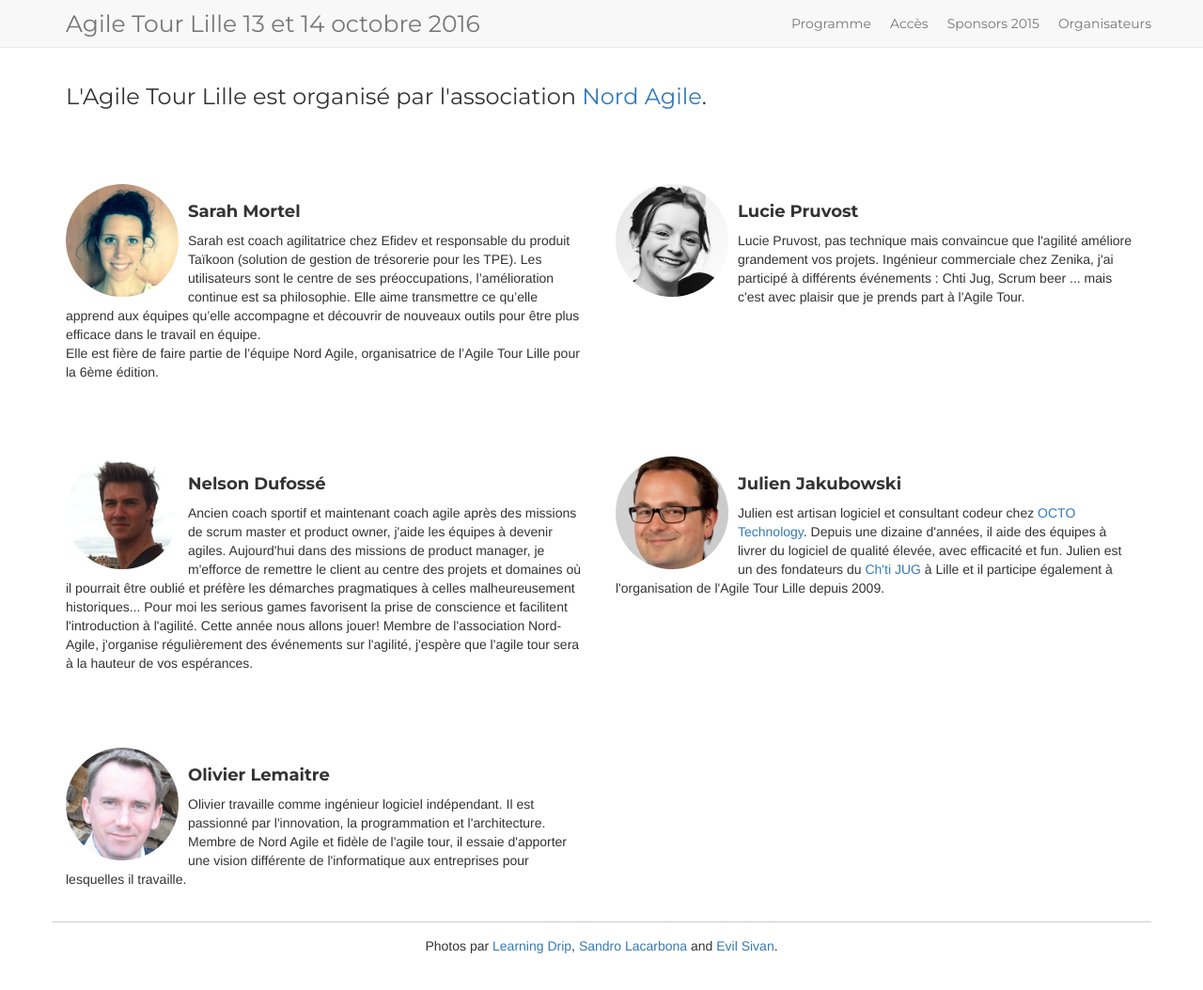
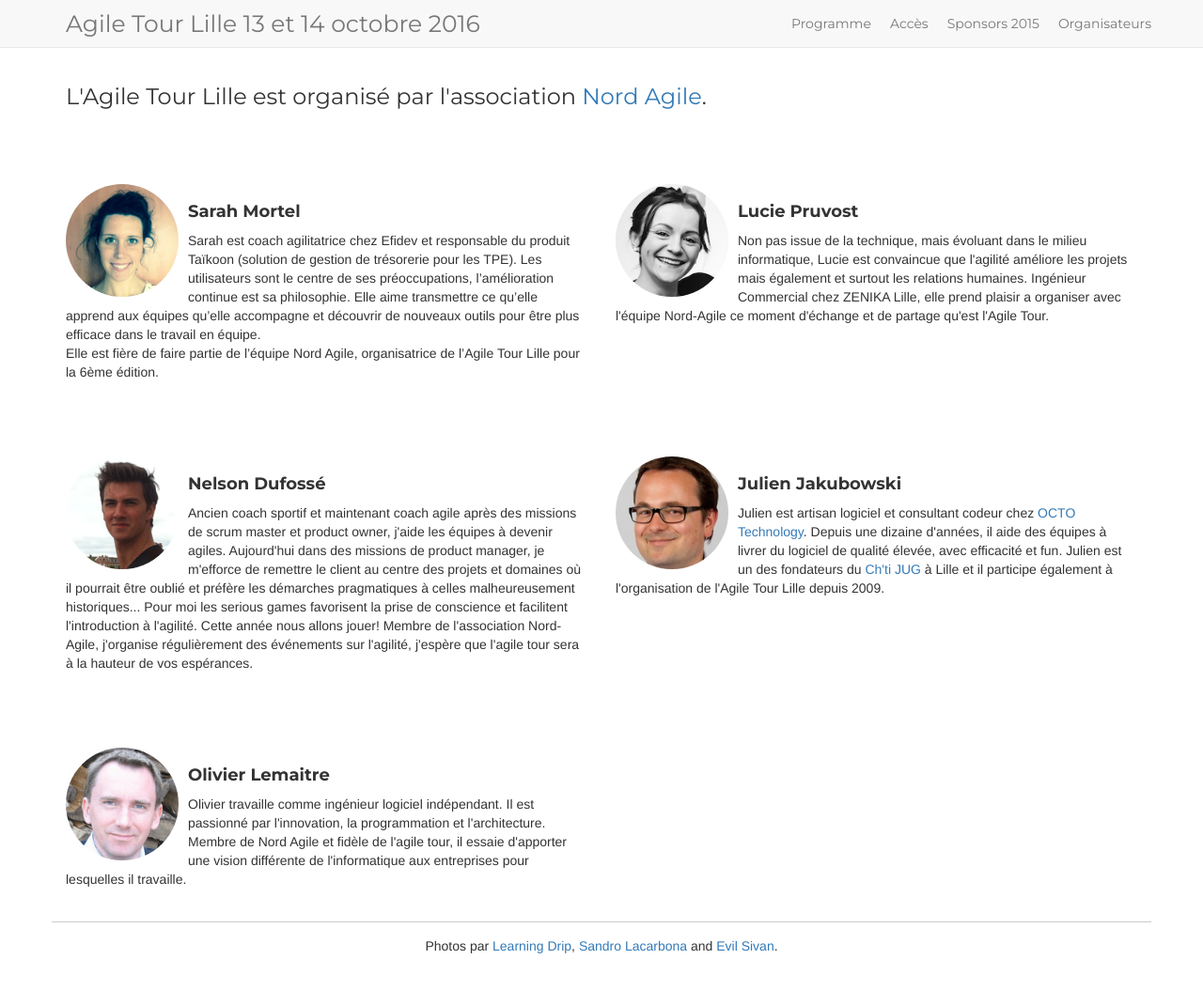
Before and after one commit to jak78/agile-tour-lille-2017, a Jekyll site: the page built from 99-orga.html, in a window 1280 px wide and 1057 px high. Shown: the top 1054 px of the window at 94% size. Built offline with Jekyll 4.4.1, drawn with Linux system fonts in a browser that asks for light colours; nearby versions of some CDN libraries.

Commit message:
bio Lucie

```diff
--- a/_data/orga.yml
+++ b/_data/orga.yml
@@ -2,7 +2,7 @@
   bio: Sarah est coach agilitatrice chez Efidev et responsable du produit Taïkoon (solution de gestion de trésorerie pour les TPE). Les utilisateurs sont le centre de ses préoccupations, l’amélioration continue est sa philosophie. Elle aime transmettre ce qu’elle apprend aux équipes qu’elle accompagne et découvrir de nouveaux outils pour être plus efficace dans le travail en équipe.<br/>Elle est fière de faire partie de l’équipe Nord Agile, organisatrice de l’Agile Tour Lille pour la 6ème édition.
   photo: sarah_mortel.jpg
 - name: Lucie Pruvost
-  bio: "Lucie Pruvost, pas technique mais convaincue que l'agilité améliore  grandement vos projets. Ingénieur commerciale chez Zenika, j'ai participé à différents événements : Chti Jug, Scrum beer ...  mais c'est avec plaisir que je prends part à l'Agile Tour."
+  bio: "Non pas issue de la technique, mais évoluant dans le milieu informatique, Lucie est convaincue que l'agilité améliore les projets mais également et surtout les relations humaines. Ingénieur Commercial chez ZENIKA Lille, elle prend plaisir a organiser avec l'équipe Nord-Agile ce moment d'échange et de partage qu'est l'Agile Tour."
   photo: Lucie-Pruvost.jpg
 - name: Nelson Dufossé
   photo: Nelson-Dufosse.png
```
